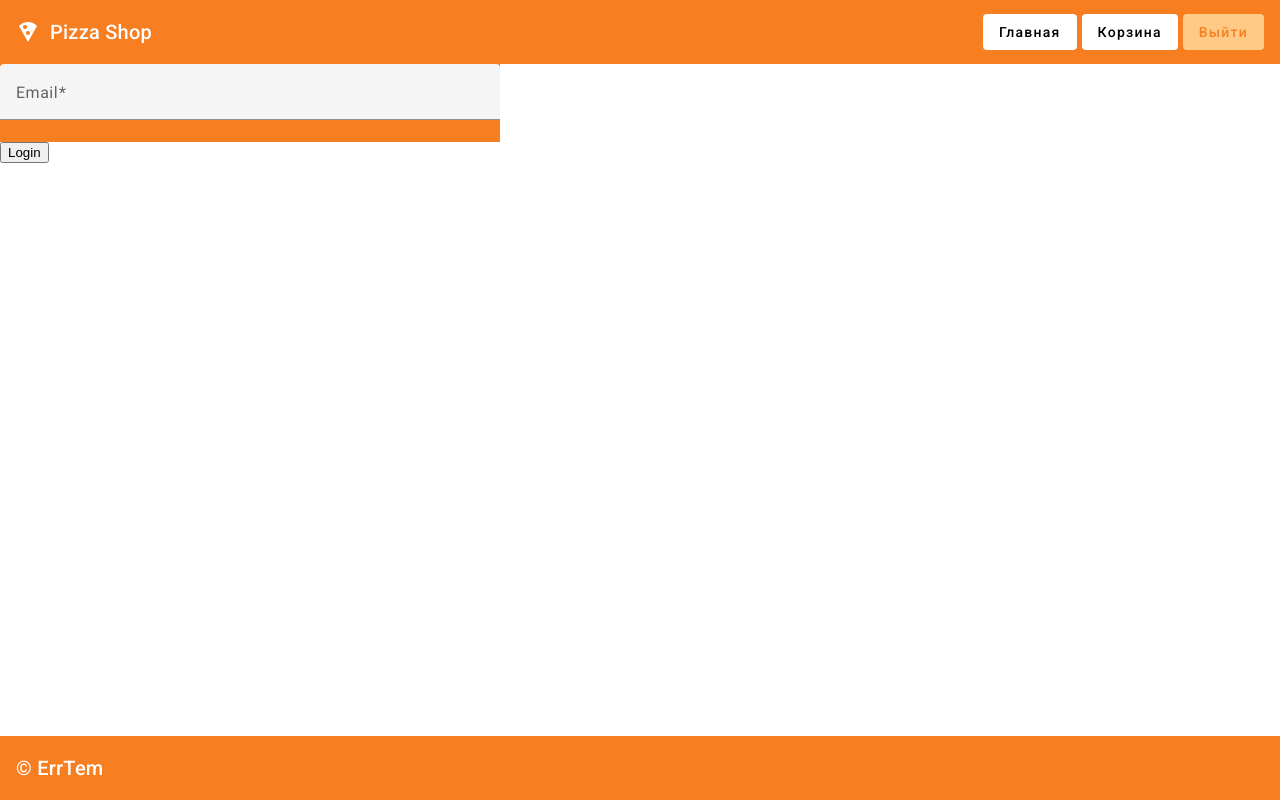
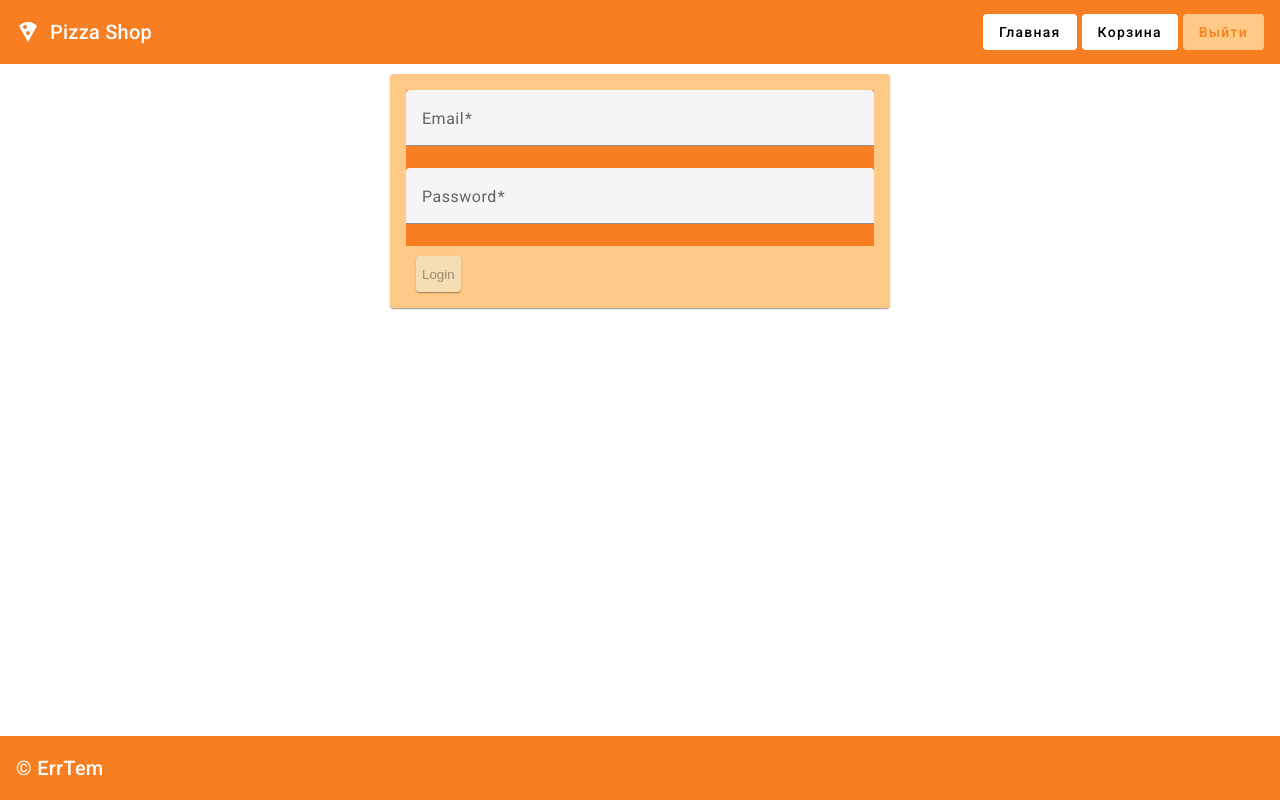
Before and after one commit to ErrTem/angular-internet-store, an Angular app: page /login in a window 1280 px wide. Built offline with nearby package versions, Linux system fonts and the light colour scheme; what @ngxs/store would draw is missing.

Commit message:
login form validation done

```diff
--- a/package.json
+++ b/package.json
@@ -21,6 +21,7 @@
     "@angular/platform-browser-dynamic": "^15.1.0",
     "@angular/router": "^15.1.0",
     "@ngxs/store": "^3.7.6",
+    "firebase": "^9.17.1",
     "json-server": "^0.17.1",
     "rxjs": "~7.8.0",
     "tslib": "^2.3.0",
--- a/src/app/components/auth/login/login.component.html
+++ b/src/app/components/auth/login/login.component.html
@@ -1,84 +1,50 @@
-<div>
+<mat-card class="example-card login-form">
+  <mat-card-content>
     <form
       class="example-form"
-    [formGroup] = "loginForm"
+      [formGroup]="loginForm"
       (ngSubmit)="submit()"
     >
+
       <mat-form-field class="example-full-width">
         <mat-label>Email</mat-label>
-
-<!--     //todo matInput как работает? почему обязательно должен быть?-->
         <input
           matInput [formGroup]="loginForm"
           formControlName="email"
           type="email"
-        placehlder="Ex. pat@example.com"
+          placeholder="Ex. pat@example.com"
         >
-
-<!--      // todo this нужен перед loginForm?-->
-<!--      *ngIf="loginForm.get('email').hasError('required')" // todo как обратиться к hasError?-->
-      <mat-error *ngIf="this.loginForm.hasError('required')">
-        Please enter a valid email address
+        <ng-container *ngIf="emailControl.touched && emailControlError">
+          <!--        todo почему можно вызвать emailControl.hasError?-->
+          <mat-error>
+            {{errorLoginMap[emailControlError]}}
           </mat-error>
-      <mat-error *ngIf="this.loginForm.get('email').hasError('required')">
-        Email is <strong>required</strong>
-      </mat-error>
-
+        </ng-container>
       </mat-form-field>
 
-<!--    <mat-form-field class="example-full-width">-->
-<!--      <mat-label>Password</mat-label>-->
-
-<!--      //todo formControlName для чего нужен и как используется-->
-<!--      <input-->
-<!--        formControlName="password"-->
-<!--        type="password"-->
-<!--        matInput-->
-<!--        placeholder="qwerty123"-->
-<!--      >-->
-<!--      controls.email.errors.required-->
-<!--      <mat-error *ngIf="loginForm.hasError('email') && !loginForm.hasError('required')">-->
-<!--        Please enter a valid password-->
-<!--      </mat-error>-->
-<!--      <mat-error *ngIf="loginForm.hasError('required')">-->
-<!--        Email is <strong>required</strong>-->
-<!--      </mat-error>-->
-<!--    </mat-form-field>-->
+      <mat-form-field class="example-full-width">
+        <mat-label>Password</mat-label>
+        <input
+          matInput [formGroup]="loginForm"
+          formControlName="password"
+          type="password"
+          placeholder="should include at least 8 symbols and letters"
+        >
+        <ng-container *ngIf="passwordControl.touched && passwordControlError">
+          <mat-error>
+            {{errorPasswordMap[passwordControlError]}}
+          </mat-error>
+        </ng-container>
+      </mat-form-field>
 
       <button
-
+        class="toolbar mat-mdc-button mat-mdc-card login-button"
         type="submit"
+        [disabled]="loginForm.invalid"
       >
         Login
       </button>
+
     </form>
-</div>
-
-<!--<hr>-->
-<!--<hr>-->
-
-<!--<mat-error *ngIf="this.loginForm.hasError('email') && !emailFormControl.hasError('required')">-->
-<!--  Please enter a valid email address-->
-<!--</mat-error>-->
-<!--<hr>-->
-
-
-<!--<h2>Login</h2>-->
-<!--<p>Please enter your login and password</p>-->
-<!--<form [formGroup]="loginForm" (ngSubmit)="submitLogin()">-->
-<!--  <div>-->
-<!--    <input formControlName="email" type="email">-->
-<!--    <label>Email</label>-->
-<!--    <p *ngIf="this.loginForm.get('email')?.invalid && this.loginForm.get('email')?.touched">-->
-<!--      Email is required-->
-<!--    </p>-->
-<!--  </div>-->
-<!--  <div>-->
-<!--    <input formControlName="password" type="password">-->
-<!--    <label>Password</label>-->
-<!--    <p *ngIf="this.loginForm.get('password')?.invalid && this.loginForm.get('password')?.touched">-->
-<!--      Password is required-->
-<!--    </p>-->
-<!--  </div>-->
-<!--  <button [disabled]="loginForm.invalid" type="submit">Login</button>-->
-<!--</form>-->
+  </mat-card-content>
+</mat-card>
--- a/src/app/components/auth/login/login.component.scss
+++ b/src/app/components/auth/login/login.component.scss
@@ -7,3 +7,12 @@
 .example-full-width {
   width: 100%;
 }
+
+.login-form {
+  justify-content: center;
+  width: 500px;
+  margin:  10px auto;
+}
+.login-button{
+  background-color: wheat!important; ;
+}
--- a/src/app/components/auth/login/login.component.ts
+++ b/src/app/components/auth/login/login.component.ts
@@ -4,45 +4,82 @@ import {AuthService} from "../../../services/auth.service";
 import {Router} from "@angular/router";
 import {User} from "../../../models/auth";
 
+const minEmailLength = 5;
+
 @Component({
   selector: "app-login",
   templateUrl: "./login.component.html",
   styleUrls: ["./login.component.scss"]
 })
-export class LoginComponent implements OnInit{
-  loginForm!: FormGroup
+export class LoginComponent implements OnInit {
+  loginForm: FormGroup = new FormGroup({
+    email: new FormControl("", [
+      Validators.required,
+      Validators.email,
+      Validators.minLength(minEmailLength)
+    ]),
+    password: new FormControl("", [
+      Validators.required,
+      Validators.pattern(/^.*(?=.{8,})(?=.*[a-zA-Z])(?=.*\d).*$/)
+    ])
+  })
+
+  readonly errorLoginMap: { [key: string]: string } = {
+    email: "email is required",
+    minlength: `should be more than ${minEmailLength} symbols`,
+    required: "write something pls"
+  }
+
+  readonly errorPasswordMap: { [key: string]: string } = {
+    required: "please type your password",
+    pattern: "should be at least 8 symbols and letters"
+  }
 
   constructor(
     private router: Router,
     private authService: AuthService
-  ) {}
+  ) {
+  }
 
-  ngOnInit(): void {
-    this.loginForm = new FormGroup({
-      email: new FormControl(null, [
-        Validators.required,
-        Validators.email]),
-      password: new FormControl("", [
-        Validators.required,
-        Validators.pattern(/^.*(?=.{8,})(?=.*[a-zA-Z])(?=.*\d).*$/)
-      ])
-    })
+  ngOnInit(): void { // todo перенеси отсюда
     if (this.authService.isAuthenticated()) {
       this.router.navigate(["products"]).then(console.log)
     }
   }
 
+  get emailControl(): FormControl {
+    return this.loginForm.get("email") as FormControl
+  }
+
+  get emailControlError(): string | null {
+    const errors = this.emailControl.errors ?? {}
+    const errorKeys = Object.keys(errors)
+    return errorKeys.length ? errorKeys[0] : null
+  }
+
+  get passwordControl(): FormControl {
+    return this.loginForm.get("password") as FormControl
+  }
+
+  get passwordControlError(): string | null {
+    const errors = this.passwordControl.errors ?? {}
+    const errorKeys = Object.keys(errors)
+    return errorKeys.length ? errorKeys[0] : null
+  }
+
   submit() {
-    console.log(this.loginForm)
-    if (this.loginForm.invalid) {
+    if (this.loginForm?.invalid) {
       return
     }
     const user: User = {
-      email: this.loginForm.value.name,
+      email: this.loginForm.value.email,
       password: this.loginForm.value.password
     }
+    this.authService.login(user).subscribe(() => {
+      this.loginForm.reset()
+      this.router.navigate(["/products"])
+    })
   }
-
 
 
   // submitLogin() {
--- /dev/null
+++ b/src/app/environments/environment.ts
@@ -0,0 +1,6 @@
+import {Environment} from "./interface";
+
+export const environment: Environment = {
+  apiKey: "AIzaSyDz6TLKshU2GJPrRRqAsow02OmgxIkEFas",
+  production: false
+}
--- /dev/null
+++ b/src/app/environments/interface.ts
@@ -0,0 +1,8 @@
+export interface Environment {
+  apiKey: string,
+  production: boolean
+}
+
+export interface FbAuthResponse {
+  idToken : string
+}
--- a/src/app/services/auth.service.ts
+++ b/src/app/services/auth.service.ts
@@ -1,8 +1,10 @@
 import {Injectable} from "@angular/core";
-import {Observable, of, throwError} from "rxjs";
+import {Observable, of, tap, throwError} from "rxjs";
 import {Router} from "@angular/router";
 import {HttpClient} from "@angular/common/http";
 import {User} from "../models/auth";
+import {environment} from "../environments/environment";
+import {FbAuthResponse} from "../environments/interface";
 
 @Injectable({
   providedIn: "root" // todo сделать админский модуль и зарегестрировать там?
@@ -12,12 +14,17 @@ export class AuthService {
   constructor(private router: Router,
               private http: HttpClient) {
   }
+
   get token(): string {
-    return ''
+    return ""
   }
 
-  login(user: User) {
-    this.http.post('', user)
+  login(user: User): Observable<any> {
+    return this.http
+      .post(`https://identitytoolkit.googleapis.com/v1/accounts:signInWithPassword?key=${environment.apiKey}`, user)
+      .pipe(
+        tap(this.setToken)
+      )
   }
 
   logout() {
@@ -25,11 +32,11 @@ export class AuthService {
   }
 
   isAuthenticated(): boolean {
-  return !!this.token
+    return !!this.token
   }
 
-  private setToken() {
-
+  private setToken(response: FbAuthResponse) {
+    console.log(response)
   }
 
   // setToken(token: string) {
```
Also changed, not shown: 1 other file (tests, documents, lock files or other folders). Lines whose indentation alone changed are shown as unchanged.
